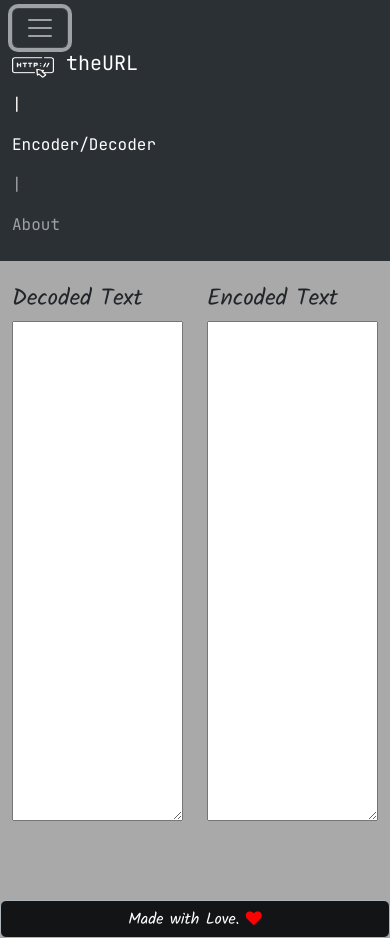
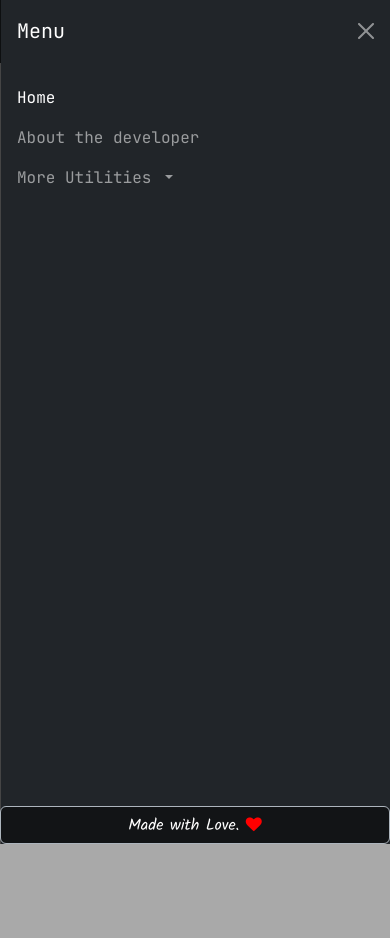
Before and after one commit to abdeali004/theurl, a plain HTML site: page index.html in a window 390 px wide. Both pictures are taken after a click on the button "Toggle navigation". After the commit the page ends 844 px from the top, so only its background shows below. Drawn offline with nearby package versions, Linux system fonts and the light colour scheme; a web font is replaced by a local one.

Commit message:
Added new UI navbar and included scroll css.

```diff
--- a/index.html
+++ b/index.html
@@ -1,124 +1,212 @@
 <!-- Version - 1.0.0 -->
 <!DOCTYPE html>
 <html lang="en">
-
   <head>
     <!-- Required meta tags -->
-  <meta name="description" content="theURL is a free website to encode/decode URL's.">
+    <meta
+      name="description"
+      content="theURL is a free website to encode/decode URL's."
+    />
 
-  <meta property="og:url" content="https://theurl.netlify.app/">
-  <meta property="og:type" content="website">
-  <meta property="og:title" content="The URL - START CONVERTING THE URL's.">
-  <meta property="og:description"
-    content="theURL is a website that helps users encode/decode the url's.">
-  <meta property="og:image" content="https://i.ibb.co/9T290nt/Screenshot-28.png">
+    <meta property="og:url" content="https://theurl.netlify.app/" />
+    <meta property="og:type" content="website" />
+    <meta property="og:title" content="The URL - START CONVERTING THE URL's." />
+    <meta
+      property="og:description"
+      content="theURL is a website that helps users encode/decode the url's."
+    />
+    <meta
+      property="og:image"
+      content="https://i.ibb.co/9T290nt/Screenshot-28.png"
+    />
 
-  <meta charset="utf-8">
+    <meta charset="utf-8" />
 
-  <meta name="viewport" content="width=device-width, initial-scale=1, shrink-to-fit=no">
-  <meta name="keywords"
-    content="URL converter, Encoder, Decoder, URL">
-  <meta name="author" content="Abdeali Stationwala">
-  <meta name="author-tag" content="Abdeali Stationwala - abdeali004">
+    <meta
+      name="viewport"
+      content="width=device-width, initial-scale=1, shrink-to-fit=no"
+    />
+    <meta name="keywords" content="URL converter, Encoder, Decoder, URL" />
+    <meta name="author" content="Abdeali Stationwala" />
+    <meta name="author-tag" content="Abdeali Stationwala - abdeali004" />
     <meta http-equiv="Content-Type" content="text/html; charset='utf-8'" />
     <meta http-equiv="Cache-Control" content="public" />
-  <meta name="description" content="The URL - START CONVERTING THE URL's.">
-  <link rel="icon" href="static/icons/http/theURL.png" type="image/x-icon">
+    <meta name="description" content="The URL - START CONVERTING THE URL's." />
+    <link rel="icon" href="static/icons/http/theURL.png" type="image/x-icon" />
 
     <!-- Bootstrap CSS -->
-  <link href="https://cdn.jsdelivr.net/npm/bootstrap@5.3.0-alpha3/dist/css/bootstrap.min.css" rel="stylesheet"
-    integrity="sha384-KK94CHFLLe+nY2dmCWGMq91rCGa5gtU4mk92HdvYe+M/SXH301p5ILy+dN9+nJOZ" crossorigin="anonymous">
+    <link
+      href="https://cdn.jsdelivr.net/npm/bootstrap@5.3.0-alpha3/dist/css/bootstrap.min.css"
+      rel="stylesheet"
+      integrity="sha384-KK94CHFLLe+nY2dmCWGMq91rCGa5gtU4mk92HdvYe+M/SXH301p5ILy+dN9+nJOZ"
+      crossorigin="anonymous"
+    />
 
     <!-- <script src="https://ajax.googleapis.com/ajax/libs/jquery/3.6.0/jquery.min.js"></script> -->
-  <link rel="stylesheet" href="https://maxcdn.bootstrapcdn.com/font-awesome/4.4.0/css/font-awesome.min.css">
-  <link rel="stylesheet" href="static/css/index.css">
+    <link
+      rel="stylesheet"
+      href="https://maxcdn.bootstrapcdn.com/font-awesome/4.4.0/css/font-awesome.min.css"
+    />
+    <link rel="stylesheet" href="static/css/index.css" />
 
     <title>Home - Welcome to theurl.</title>
   </head>
 
   <body>
-  <!-- NavBar -->
-  <nav class="navbar bg-dark navbar-expand-lg bg-body-tertiary" data-bs-theme="dark">
+    <!-- navbar -->
+    <nav class="navbar navbar-dark bg-dark fixed-top">
       <div class="container-fluid">
-      <button class="navbar-toggler" type="button" data-bs-toggle="collapse" data-bs-target="#navbarSupportedContent"
-        aria-controls="navbarSupportedContent" aria-expanded="false" aria-label="Toggle navigation">
+        <a class="navbar-brand" href="#">
+          <img
+            src="static/icons/http/theURL.png"
+            alt="Logo"
+            width="42"
+            height="35"
+            class="d-inline-block align-text-top"
+          />
+          theURL
+        </a>
+        <button
+          class="navbar-toggler"
+          type="button"
+          data-bs-toggle="offcanvas"
+          data-bs-target="#offcanvasDarkNavbar"
+          aria-controls="offcanvasDarkNavbar"
+          aria-label="Toggle navigation"
+        >
           <span class="navbar-toggler-icon"></span>
         </button>
-      <div class="collapse navbar-collapse" id="navbarSupportedContent">
-        <ul class="navbar-nav me-auto mb-2 mb-lg-0">
+        <div
+          class="offcanvas offcanvas-end text-bg-dark"
+          tabindex="-1"
+          id="offcanvasDarkNavbar"
+          aria-labelledby="offcanvasDarkNavbarLabel"
+        >
+          <div class="offcanvas-header">
+            <h5 class="offcanvas-title" id="offcanvasDarkNavbarLabel">Menu</h5>
+            <button
+              type="button"
+              class="btn-close btn-close-white"
+              data-bs-dismiss="offcanvas"
+              aria-label="Close"
+            ></button>
+          </div>
+          <div class="offcanvas-body">
+            <ul class="navbar-nav justify-content-end flex-grow-1 pe-3">
               <li class="nav-item">
-            <a class="navbar-brand" href="#">
-              <img src="static/icons/http/theURL.png" alt="Logo" width="42" height="35"
-                class="d-inline-block align-text-top" />
-              theURL
-            </a>
+                <a
+                  class="nav-link active"
+                  aria-current="page"
+                  href="https://thejsonformatter.netlify.app/"
+                  >Home</a
+                >
               </li>
               <li class="nav-item">
-            <a href="index.html" class="nav-link active">|</a>
+                <a
+                  class="nav-link"
+                  href="https://abdeali004.netlify.app/"
+                  target="_blank"
+                  >About the developer</a
+                >
               </li>
-          <li class="nav-item">
-            <a href="index.html" class="nav-link active" aria-current="page" href="#">Encoder/Decoder</a>
+              <li class="nav-item dropdown">
+                <a
+                  class="nav-link dropdown-toggle"
+                  href="#"
+                  role="button"
+                  data-bs-toggle="dropdown"
+                  aria-expanded="false"
+                >
+                  More Utilities
+                </a>
+                <ul class="dropdown-menu dropdown-menu-dark">
+                  <li>
+                    <a
+                      class="dropdown-item"
+                      href="https://themilliseconds.netlify.app/"
+                      target="_blank"
+                      >theMilliseconds</a
+                    >
                   </li>
-          <li class="nav-item">
-            <a href="https://themilliseconds.netlify.app/about" class="nav-link">|</a>
+                  <li>
+                    <a
+                      class="dropdown-item"
+                      href="https://thejsonformatter.netlify.app/"
+                      target="_blank"
+                      >theJsonFormatter</a
+                    >
                   </li>
-          <li class="nav-item">
-            <a href="https://themilliseconds.netlify.app/about" target="_blank" class="nav-link" aria-current="page" href="#">About</a>
+                  <li>
+                    <hr class="dropdown-divider" />
                   </li>
-
-          <!-- <li class="nav-item dropdown">
-                <a class="nav-link dropdown-toggle" href="#" role="button" data-bs-toggle="dropdown" aria-expanded="false">
-                  Dropdown
-                </a>
-                <ul class="dropdown-menu">
-                  <li><a class="dropdown-item" href="#">Action</a></li>
-                  <li><a class="dropdown-item" href="#">Another action</a></li>
-                  <li><hr class="dropdown-divider"></li>
-                  <li><a class="dropdown-item" href="#">Something else here</a></li>
+                  <li>
+                    <a
+                      class="dropdown-item"
+                      href="https://www.linkedin.com/in/abdeali004"
+                      target="_blank"
+                      >LinkedIn -></a
+                    >
+                  </li>
                 </ul>
               </li>
-              <li class="nav-item">
-                <a class="nav-link disabled">Disabled</a>
-              </li>
             </ul>
-        <form class="d-flex" role="search">
-          <input class="form-control me-2" type="search" placeholder="Search" aria-label="Search" />
-          <button class="btn btn-outline-success" type="submit">
-            Search
-          </button>
+            <!-- <form class="d-flex mt-3" role="search">
+              <input
+                class="form-control me-2"
+                type="search"
+                placeholder="Search"
+                aria-label="Search"
+              />
+              <button class="btn btn-success" type="submit">Search</button>
             </form> -->
           </div>
         </div>
+      </div>
     </nav>
-  <!-- NavBar Ends -->
+    <br /><br />
+    <!-- navbar Ends-->
 
     <!-- Container starts -->
     <div class="container">
-    <br>
+      <br />
       <div class="row">
         <div class="col">
           <h3>Decoded Text</h3>
-        <textarea class="scrollabletextbox" name="decoded text" id="decoded" onkeypress="encodeText()" onkeyup="encodeText()"></textarea>
+          <textarea
+            class="scrollabletextbox"
+            name="decoded text"
+            id="decoded"
+            onkeypress="encodeText()"
+            onkeyup="encodeText()"
+          ></textarea>
         </div>
 
         <div class="col">
           <h3>Encoded Text</h3>
-        <textarea class="scrollabletextbox" name="encoded text" id="encoded" onkeypress="decodeText()" onkeyup="decodeText()"></textarea>
+          <textarea
+            class="scrollabletextbox"
+            name="encoded text"
+            id="encoded"
+            onkeypress="decodeText()"
+            onkeyup="decodeText()"
+          ></textarea>
         </div>
       </div>
-    <br>
-
+      <br />
     </div>
     <!-- Container starts Ends -->
 
     <!-- Footer starts -->
-  <br><br>
-  <footer>
+    <footer class="fixed-bottom">
       <div class="alert alert-dark alert-footer-mycss" role="alert">
         <div>
           <div class="row">
-          <div id="footer-alert-timezone-div" class="col" style="text-align: center">
-            Made with Love. <i class="fa fa-heart" style="color: red;"></i>
+            <div
+              id="footer-alert-timezone-div"
+              class="col"
+              style="text-align: center"
+            >
+              Made with Love. <i class="fa fa-heart" style="color: red"></i>
             </div>
           </div>
         </div>
@@ -130,9 +218,10 @@
     <script src="static/js/index.js"></script>
     <!-- <script src="https://cdn.jsdelivr.net/npm/@popperjs/core@2.11.7/dist/umd/popper.min.js" integrity="sha384-zYPOMqeu1DAVkHiLqWBUTcbYfZ8osu1Nd6Z89ify25QV9guujx43ITvfi12/QExE" crossorigin="anonymous"></script>
     <script src="https://cdn.jsdelivr.net/npm/bootstrap@5.3.0-alpha3/dist/js/bootstrap.min.js" integrity="sha384-Y4oOpwW3duJdCWv5ly8SCFYWqFDsfob/3GkgExXKV4idmbt98QcxXYs9UoXAB7BZ" crossorigin="anonymous"></script> -->
-  <script src="https://cdn.jsdelivr.net/npm/bootstrap@5.3.0-alpha3/dist/js/bootstrap.bundle.min.js"
+    <script
+      src="https://cdn.jsdelivr.net/npm/bootstrap@5.3.0-alpha3/dist/js/bootstrap.bundle.min.js"
       integrity="sha384-ENjdO4Dr2bkBIFxQpeoTz1HIcje39Wm4jDKdf19U8gI4ddQ3GYNS7NTKfAdVQSZe"
-    crossorigin="anonymous"></script>
+      crossorigin="anonymous"
+    ></script>
   </body>
-
 </html>
--- a/static/css/index.css
+++ b/static/css/index.css
@@ -46,3 +46,26 @@ input[type=text], select {
     padding-top: 7px !important;
     padding-bottom: 5px !important;
 }
+
+/* Scrollbar CSS */
+
+/* width */
+::-webkit-scrollbar {
+    width: 7px;
+}
+
+/* Track */
+::-webkit-scrollbar-track {
+    box-shadow: inset 0 0 5px grey;
+}
+
+/* Handle */
+::-webkit-scrollbar-thumb {
+    background: #212529;
+    border-radius: 2px;
+}
+
+/* Handle on hover */
+::-webkit-scrollbar-thumb:hover {
+    background: #30363b;
+}
```
Lines whose indentation alone changed are shown as unchanged.
